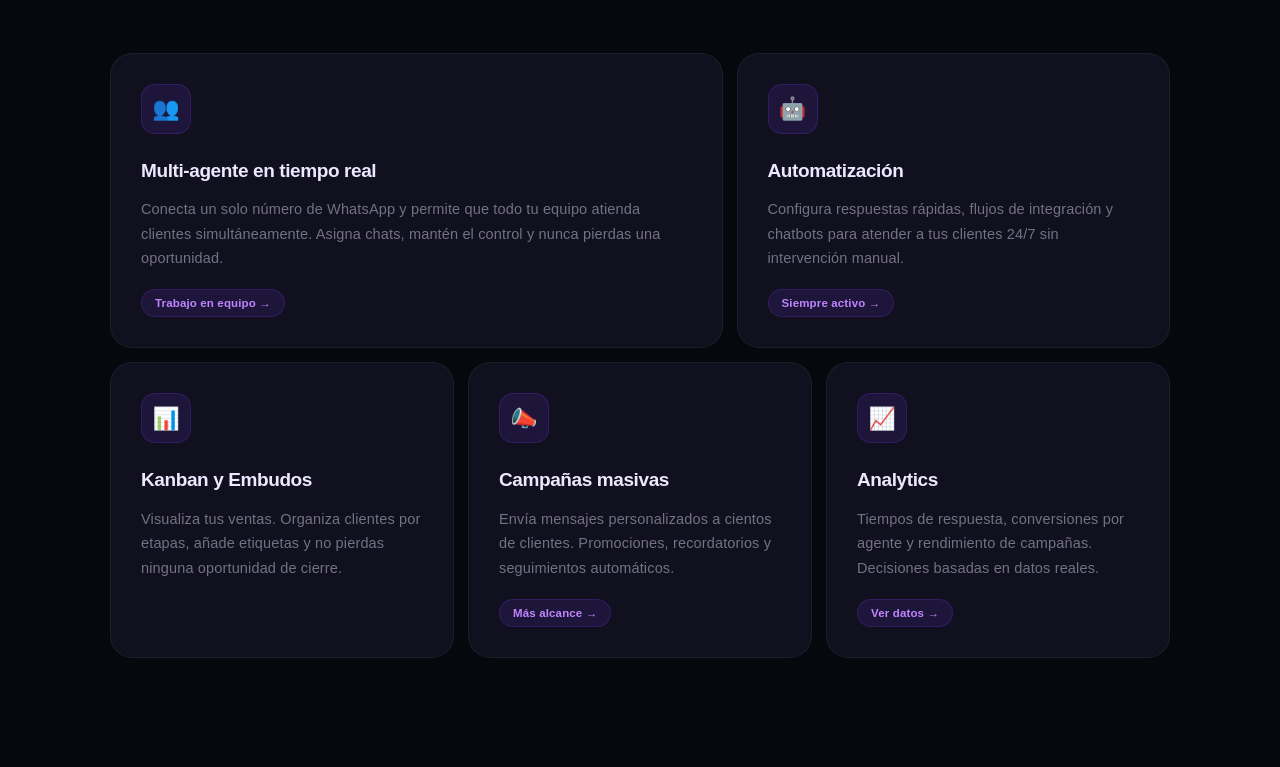
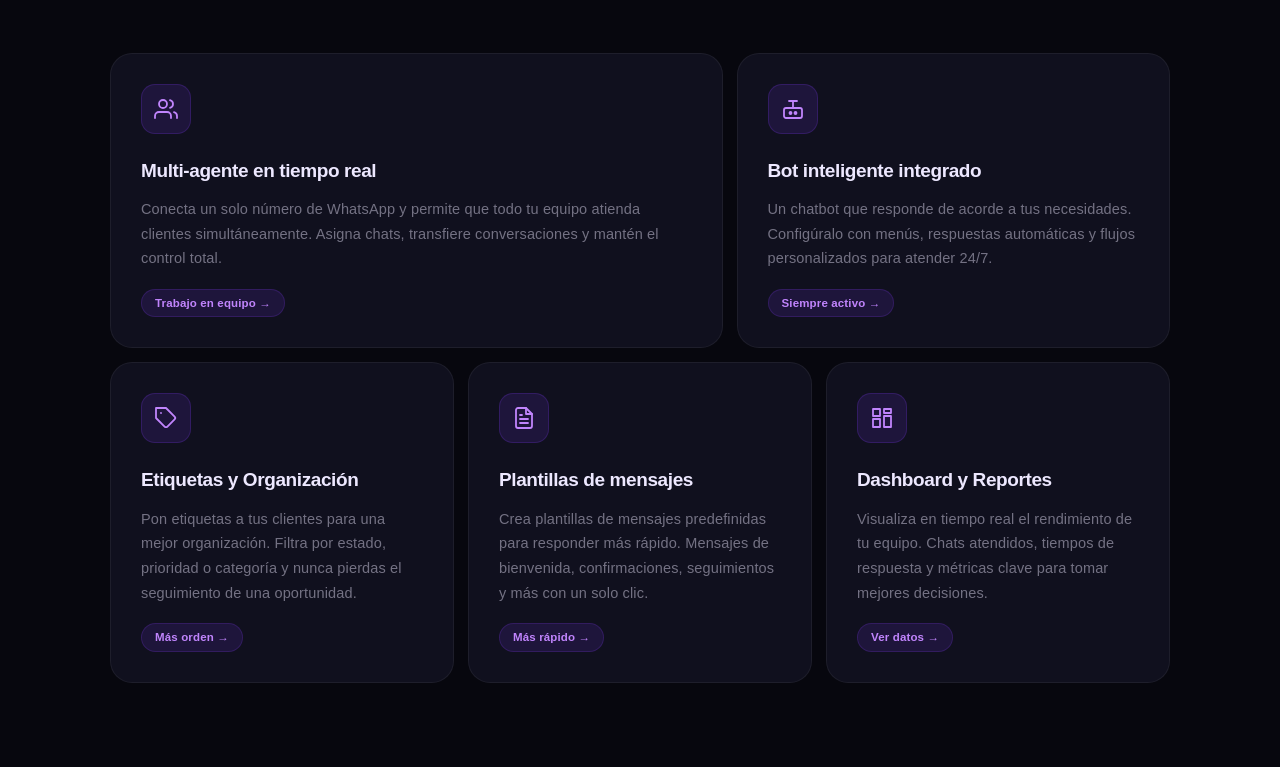
Before and after one commit to Ciyei0/Nia_CRM, a React (Create React App) app in the folder frontend/: page / in a window 1280 px wide. Shown: the part 1727-2494 px from the top of the page. Built offline with nearby package versions, Linux system fonts and the light colour scheme; no server answers; what chartjs-plugin-datalabels, mic-recorder-to-mp3 would draw is missing.

Commit message:
feat(frontend): update features to real CRM capabilities, SVG icons, bigger logo

```diff
--- a/frontend/src/pages/LandingPage/index.js
+++ b/frontend/src/pages/LandingPage/index.js
@@ -12,12 +12,19 @@ const chatMessages = [
     { type: "out", text: "Te mando el link de pago por aquí. ¡Gracias por elegirnos! 🙌", time: "10:05 ✓✓" },
 ];
 
+// SVG Icon components
+const IconUsers = () => <svg width="24" height="24" viewBox="0 0 24 24" fill="none" stroke="var(--purple-bright)" strokeWidth="1.8" strokeLinecap="round" strokeLinejoin="round"><path d="M17 21v-2a4 4 0 0 0-4-4H5a4 4 0 0 0-4 4v2" /><circle cx="9" cy="7" r="4" /><path d="M23 21v-2a4 4 0 0 0-3-3.87" /><path d="M16 3.13a4 4 0 0 1 0 7.75" /></svg>;
+const IconBot = () => <svg width="24" height="24" viewBox="0 0 24 24" fill="none" stroke="var(--purple-bright)" strokeWidth="1.8" strokeLinecap="round" strokeLinejoin="round"><rect x="3" y="11" width="18" height="10" rx="2" /><circle cx="9.5" cy="16" r="1" /><circle cx="14.5" cy="16" r="1" /><path d="M12 11V4" /><path d="M8 4h8" /></svg>;
+const IconTags = () => <svg width="24" height="24" viewBox="0 0 24 24" fill="none" stroke="var(--purple-bright)" strokeWidth="1.8" strokeLinecap="round" strokeLinejoin="round"><path d="M20.59 13.41l-7.17 7.17a2 2 0 0 1-2.83 0L2 12V2h10l8.59 8.59a2 2 0 0 1 0 2.82z" /><line x1="7" y1="7" x2="7.01" y2="7" /></svg>;
+const IconTemplate = () => <svg width="24" height="24" viewBox="0 0 24 24" fill="none" stroke="var(--purple-bright)" strokeWidth="1.8" strokeLinecap="round" strokeLinejoin="round"><path d="M14 2H6a2 2 0 0 0-2 2v16a2 2 0 0 0 2 2h12a2 2 0 0 0 2-2V8z" /><polyline points="14 2 14 8 20 8" /><line x1="16" y1="13" x2="8" y2="13" /><line x1="16" y1="17" x2="8" y2="17" /><polyline points="10 9 9 9 8 9" /></svg>;
+const IconDashboard = () => <svg width="24" height="24" viewBox="0 0 24 24" fill="none" stroke="var(--purple-bright)" strokeWidth="1.8" strokeLinecap="round" strokeLinejoin="round"><rect x="3" y="3" width="7" height="7" /><rect x="14" y="3" width="7" height="4" /><rect x="14" y="10" width="7" height="11" /><rect x="3" y="13" width="7" height="8" /></svg>;
+
 const features = [
-    { cls: "b1", icon: "👥", title: "Multi-agente en tiempo real", desc: "Conecta un solo número de WhatsApp y permite que todo tu equipo atienda clientes simultáneamente. Asigna chats, mantén el control y nunca pierdas una oportunidad.", pill: "Trabajo en equipo →" },
-    { cls: "b2", icon: "🤖", title: "Automatización", desc: "Configura respuestas rápidas, flujos de integración y chatbots para atender a tus clientes 24/7 sin intervención manual.", pill: "Siempre activo →" },
-    { cls: "b3", icon: "📊", title: "Kanban y Embudos", desc: "Visualiza tus ventas. Organiza clientes por etapas, añade etiquetas y no pierdas ninguna oportunidad de cierre.", pill: null },
-    { cls: "b4", icon: "📣", title: "Campañas masivas", desc: "Envía mensajes personalizados a cientos de clientes. Promociones, recordatorios y seguimientos automáticos.", pill: "Más alcance →" },
-    { cls: "b5", icon: "📈", title: "Analytics", desc: "Tiempos de respuesta, conversiones por agente y rendimiento de campañas. Decisiones basadas en datos reales.", pill: "Ver datos →" },
+    { cls: "b1", icon: <IconUsers />, title: "Multi-agente en tiempo real", desc: "Conecta un solo número de WhatsApp y permite que todo tu equipo atienda clientes simultáneamente. Asigna chats, transfiere conversaciones y mantén el control total.", pill: "Trabajo en equipo →" },
+    { cls: "b2", icon: <IconBot />, title: "Bot inteligente integrado", desc: "Un chatbot que responde de acorde a tus necesidades. Configúralo con menús, respuestas automáticas y flujos personalizados para atender 24/7.", pill: "Siempre activo →" },
+    { cls: "b3", icon: <IconTags />, title: "Etiquetas y Organización", desc: "Pon etiquetas a tus clientes para una mejor organización. Filtra por estado, prioridad o categoría y nunca pierdas el seguimiento de una oportunidad.", pill: "Más orden →" },
+    { cls: "b4", icon: <IconTemplate />, title: "Plantillas de mensajes", desc: "Crea plantillas de mensajes predefinidas para responder más rápido. Mensajes de bienvenida, confirmaciones, seguimientos y más con un solo clic.", pill: "Más rápido →" },
+    { cls: "b5", icon: <IconDashboard />, title: "Dashboard y Reportes", desc: "Visualiza en tiempo real el rendimiento de tu equipo. Chats atendidos, tiempos de respuesta y métricas clave para tomar mejores decisiones.", pill: "Ver datos →" },
 ];
 
 const testimonials = [
@@ -27,8 +34,8 @@ const testimonials = [
 ];
 
 const plans = [
-    { name: "Starter", price: "29", period: "/ mes · hasta 3 agentes", feats: ["1 número de WhatsApp", "Hasta 3 agentes", "Respuestas rápidas", "Kanban básico", "Soporte por chat"], featured: false },
-    { name: "Pro", price: "79", period: "/ mes · hasta 10 agentes", feats: ["3 números de WhatsApp", "Hasta 10 agentes", "Chatbot con IA", "Campañas masivas", "Analytics avanzados", "Integraciones API"], featured: true },
+    { name: "Starter", price: "29", period: "/ mes · hasta 3 agentes", feats: ["1 número de WhatsApp", "Hasta 3 agentes", "Respuestas rápidas", "Etiquetas y filtros", "Soporte por chat"], featured: false },
+    { name: "Pro", price: "79", period: "/ mes · hasta 10 agentes", feats: ["3 números de WhatsApp", "Hasta 10 agentes", "Bot inteligente", "Plantillas ilimitadas", "Dashboard avanzado", "Integraciones API"], featured: true },
     { name: "Enterprise", price: "A medida", period: "· agentes ilimitados", feats: ["Números ilimitados", "Agentes ilimitados", "Onboarding dedicado", "SLA garantizado", "Soporte 24/7 prioritario"], featured: false },
 ];
 
@@ -89,7 +96,7 @@ const LandingPage = () => {
 
             {/* NAV */}
             <nav className="lp-nav">
-                <div className="logo-wrap"><img src={niaLogo} alt="Nia CRM" /><span className="logo-name">Nia CRM</span></div>
+                <div className="logo-wrap"><img src={niaLogo} alt="Nia CRM" style={{ height: 48 }} /><span className="logo-name">Nia CRM</span></div>
                 <ul className="nav-links">
                     <li><a href="#features">Funciones</a></li>
                     <li><a href="#how">Cómo funciona</a></li>
@@ -245,7 +252,7 @@ const LandingPage = () => {
 
             {/* FOOTER */}
             <footer className="lp-footer">
-                <div className="logo-wrap"><img src={niaLogo} alt="Nia CRM" /><span className="logo-name">Nia CRM</span></div>
+                <div className="logo-wrap"><img src={niaLogo} alt="Nia CRM" style={{ height: 48 }} /><span className="logo-name">Nia CRM</span></div>
                 <p className="foot-copy">© {new Date().getFullYear()} Nia CRM. Todos los derechos reservados.</p>
                 <div className="foot-links"><a href="#">Privacidad</a><a href="#">Términos</a><a href="#">Soporte</a></div>
             </footer>
```
